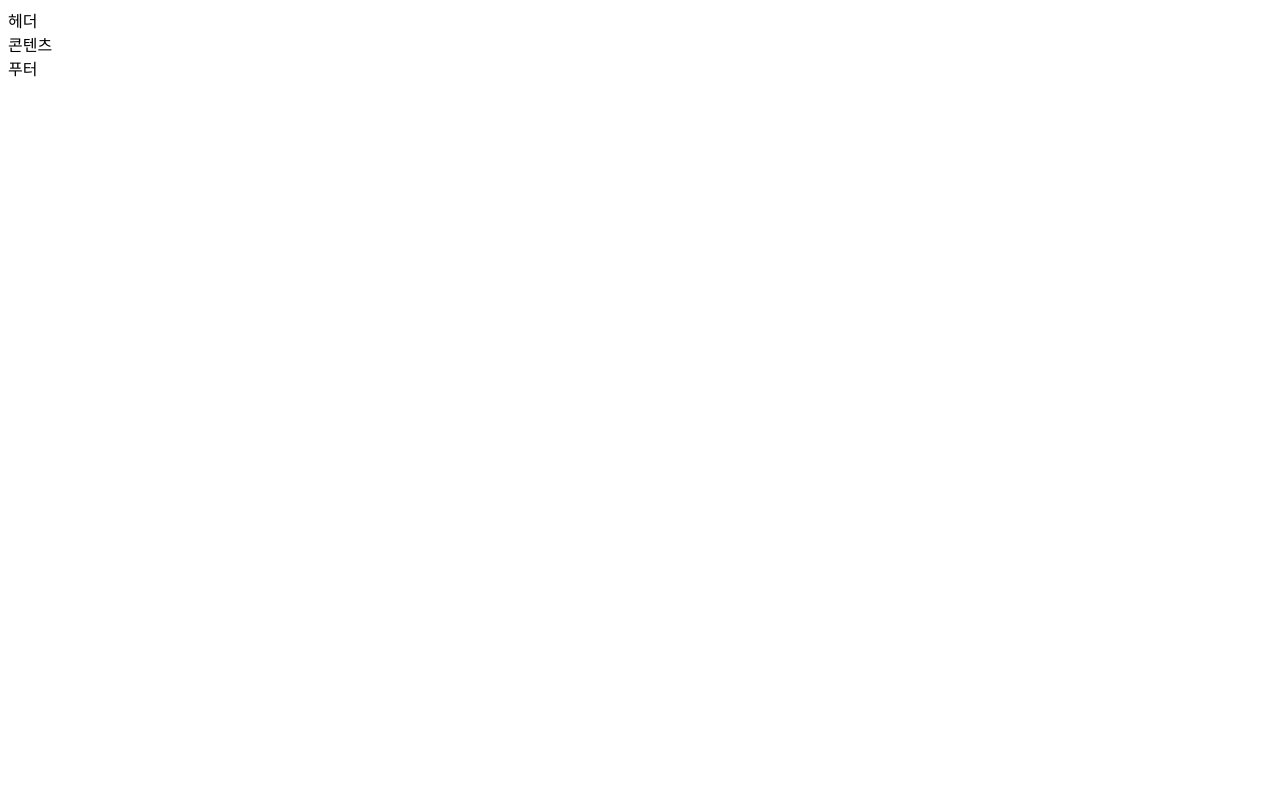
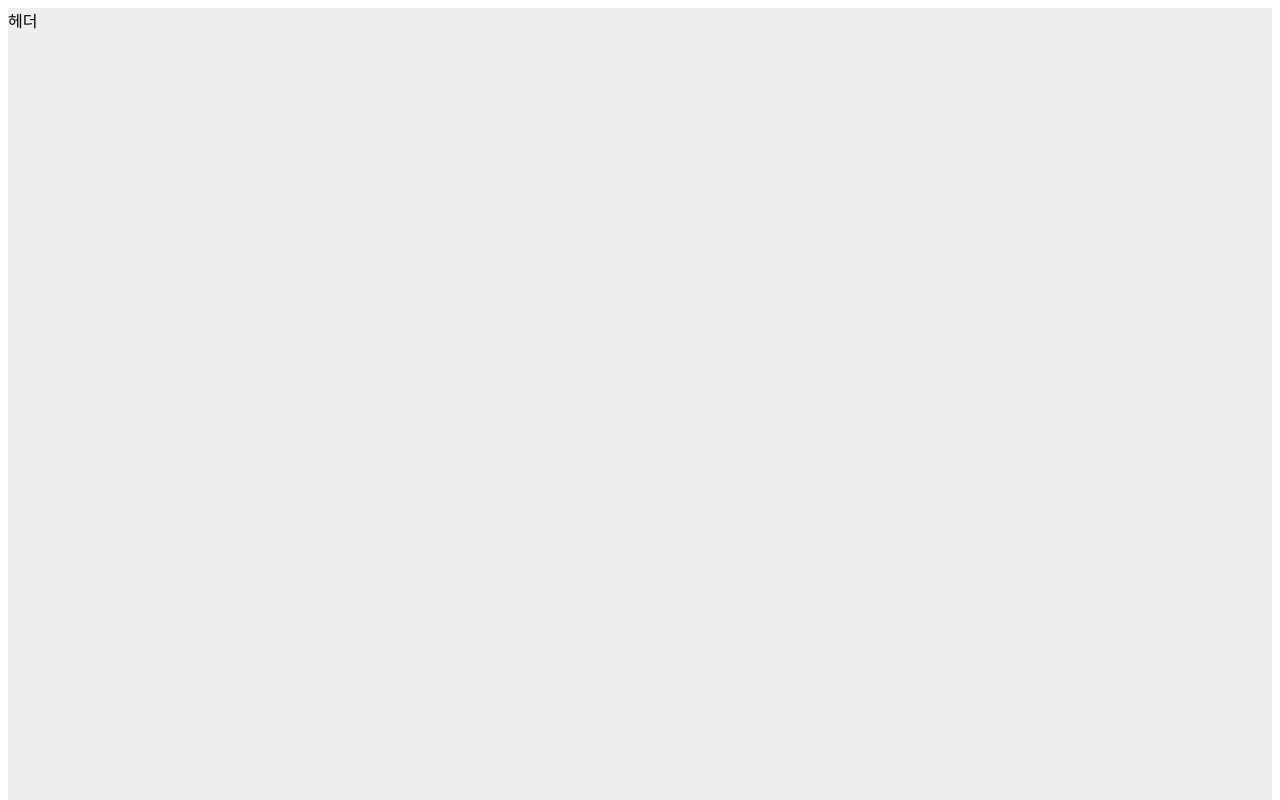
Before and after one commit to kbc1235/front, a React (Vite) app: page /infinityScroll in a window 1280 px wide. Shown: the top 800 px of the page. Built offline with nearby package versions, Linux system fonts and the light colour scheme.

Commit message:
tree fix & add observer test

```diff
--- a/src/components/infinityScrolling/index.tsx
+++ b/src/components/infinityScrolling/index.tsx
@@ -1,39 +1,46 @@
-import React, { useState, useEffect } from "react";
+import React, { useState, useEffect, useRef } from "react";
 import styled from "styled-components";
 
 export default function InfinityScrolling() {
-  const [target, setTarget] = useState();
+  const targetRef = useRef<HTMLDivElement>(null);
 
   useEffect(() => {
-    let observer: IntersectionObserver;
+    if (!targetRef.current) return;
 
-    if (target) {
-      observer = new IntersectionObserver(
-        () => {
-          alert("hi");
-        },
-        { threshold: 1 }
-      );
+    const observer = new IntersectionObserver(
+      (entries, observer) => {
+        alert("hi");
+      },
+      { threshold: 1 }
+    );
 
-      observer.observe(target);
-    }
+    observer.observe(targetRef.current);
 
-    () => {
-      observer && observer.disconnect();
-    };
+    () => observer && observer.disconnect();
   }, []);
 
   return (
     <div>
-      <div>헤더</div>
+      <div.header>헤더</div.header>
 
-      <div.content className="content">콘텐츠</div.content>
+      <div.content ref={targetRef}>콘텐츠</div.content>
 
-      <div>푸터</div>
+      <div.footer>푸터</div.footer>
     </div>
   );
 }
 
 const div = {
-  content: styled.div``,
+  header: styled.div`
+    height: 1000px;
+    background-color: #eee;
+  `,
+  content: styled.div`
+    height: 1000px;
+    background-color: #e00;
+  `,
+  footer: styled.div`
+    height: 200px;
+    background-color: #08be08;
+  `,
 };
--- a/src/components/tree/index.tsx
+++ b/src/components/tree/index.tsx
@@ -50,9 +50,16 @@ export default function Tree() {
   return (
     <div.treeBox>
       {DATA.map((data, i) => {
+        const { text, state, children } = data;
         return (
           <div key={i}>
-                        {data.children && <ChildrenBox text={data.text} state={data.state} childrens={data.children} />}
+            {children && (
+              <ChildrenBox
+                text={text}
+                state={state || false}
+                children={children}
+              />
+            )}
           </div>
         );
       })}
@@ -60,7 +67,15 @@ export default function Tree() {
   );
 }
 
-function ChildrenBox({ text, state, childrens }: { text: string; state: boolean; childrens: any[] }) {
+function ChildrenBox({
+  text,
+  state,
+  children,
+}: {
+  text: string;
+  state: boolean;
+  children: any[];
+}) {
   const [expand, setExpand] = useState(state);
   return (
     <div>
@@ -74,12 +89,14 @@ function ChildrenBox({ text, state, childrens }: { text: string; state: boolean;
       </button>
 
       {expand
-                ? childrens.map((data, i) => {
+        ? children.map((data, i) => {
+            const { text, children, state } = data;
             return (
               <div key={i}>
-                              {data.text}
-                              {data.children && (
-                                  <ChildrenBox text={data.text} state={data.state} childrens={data.children} />
+                {text}
+
+                {children && (
+                  <ChildrenBox text={text} state={state} children={children} />
                 )}
               </div>
             );
```
Lines whose indentation alone changed are shown as unchanged.
